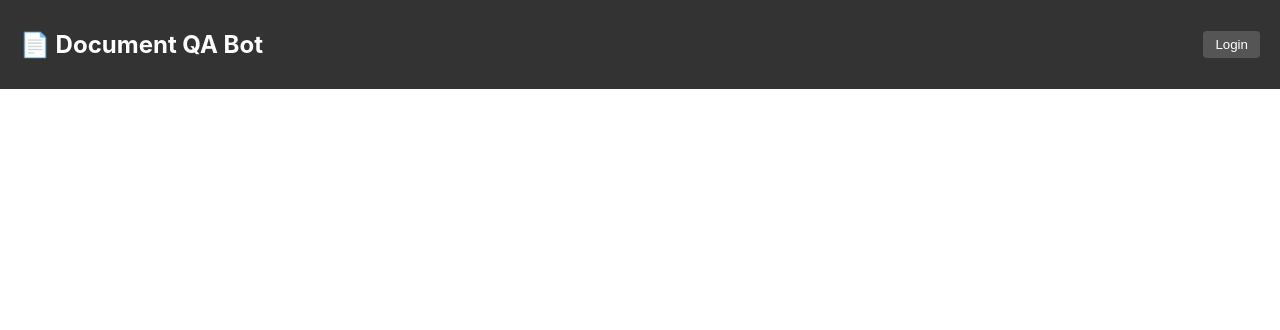
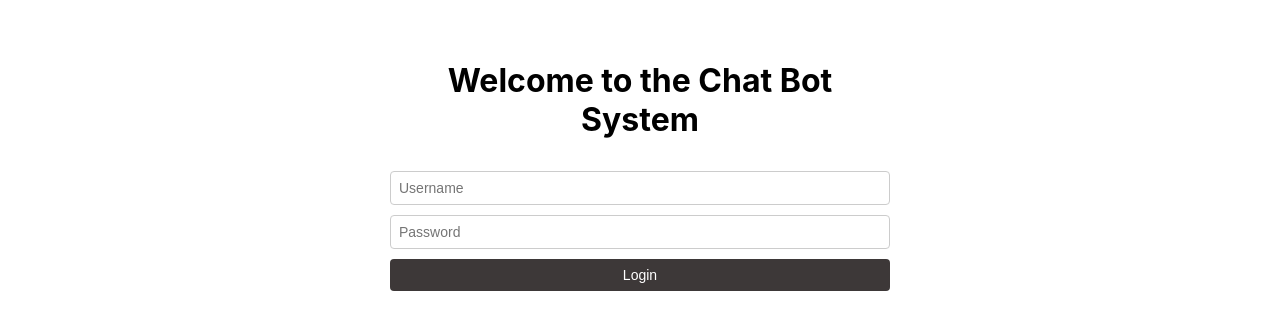
Before and after one commit to 1tongp/Document_QA_Bot, a React (Create React App) app in the folder document-qa-frontend/: page / in a window 1280 px wide. Shown: the top 330 px of the page. Built offline with nearby package versions, Linux system fonts and the light colour scheme; no server answers.

Commit message:
updated the db creation and login ui

```diff
--- a/document-qa-frontend/src/App.js
+++ b/document-qa-frontend/src/App.js
@@ -12,7 +12,6 @@ function App() {
   const [uploadedDocs, setUploadedDocs] = useState([]);
   const [isLoggedIn, setIsLoggedIn] = useState(false);
   const [user, setUser] = useState(null);
-  const [showLogin, setShowLogin] = useState(false);
 
   const MAX_MESSAGES = 12;
 
@@ -67,32 +66,28 @@ function App() {
     }
   };
 
-  console.log("App mounted with user:", user);
+  if (!isLoggedIn) {
+    return (
+      <div style={styles.loginContainer}>
+        <Login
+          onLogin={(userInfo) => {
+            setIsLoggedIn(true);
+            setUser(userInfo);
+          }}
+        />
+      </div>
+    );
+  }
+
   return (
     <>
       <header style={styles.header}>
         <h2>📄 Document QA Bot</h2>
-        {isLoggedIn ? (
         <div style={styles.profileIcon} onClick={() => window.location.href = '/profile'}>
           {user?.username?.charAt(0).toUpperCase() || 'U'}
         </div>
-        ) : (
-          <button onClick={() => setShowLogin(true)} style={styles.loginButton}>
-            Login
-          </button>
-        )}
       </header>
 
-      {!isLoggedIn && showLogin && (
-        <Login
-          onLogin={(userInfo) => {
-            setIsLoggedIn(true);
-            setUser(userInfo);
-            setShowLogin(false);
-          }}
-        />
-      )}
-      {isLoggedIn && (
       <MainLayout
         messages={chatHistory}
         onUpload={(file) => handlePDFUpload(file, user)}
@@ -100,7 +95,6 @@ function App() {
         uploadedDocs={uploadedDocs}
         user={user}
       />
-      )}
     </>
   );
 }
@@ -125,14 +119,13 @@ const styles = {
     cursor: 'pointer',
     fontSize: '18px',
   },
-  loginButton: {
-    backgroundColor: '#555',
-    color: '#fff',
-    padding: '6px 12px',
-    border: 'none',
-    borderRadius: '4px',
-    cursor: 'pointer',
-  }
+  loginContainer: {
+    padding: '40px',
+    textAlign: 'center',
+  },
+  title: {
+    marginBottom: '20px',
+  },
 };
 
 export default App;
--- a/document-qa-frontend/src/components/Authenication/Login.js
+++ b/document-qa-frontend/src/components/Authenication/Login.js
@@ -1,5 +1,6 @@
 import React, { useState } from 'react';
 import { login } from '../../services/api';
+import { Colors } from '../../Constants/Colors';
 
 function Login({ onLogin }) {
     const [username, setUsername] = useState('');
@@ -12,18 +13,19 @@ function Login({ onLogin }) {
             const res = await login(username, password);
             onLogin(res.data.user);
         } catch (err) {
-            setError(err.error || 'Login failed');
+            setError(err?.error || 'Login failed');
         }
     };
 
     return (
-        <form onSubmit={handleSubmit} style={{ marginBottom: '1rem' }}>
-            <h4>Login</h4>
+        <form onSubmit={handleSubmit} style={styles.form}>
+            <h1>Welcome to the Chat Bot System</h1>
             <input
                 type="text"
                 value={username}
                 onChange={(e) => setUsername(e.target.value)}
                 placeholder="Username"
+                style={styles.input}
                 required
             />
             <input
@@ -31,12 +33,44 @@ function Login({ onLogin }) {
                 value={password}
                 onChange={(e) => setPassword(e.target.value)}
                 placeholder="Password"
+                style={styles.input}
                 required
             />
-            <button type="submit">Login</button>
-            {error && <p style={{ color: 'red' }}>{error}</p>}
+            <button type="submit" style={styles.button}>Login</button>
+            {error && <p style={styles.error}>{error}</p>}
         </form>
     );
 }
 
+const styles = {
+    form: {
+        display: 'flex',
+        flexDirection: 'column',
+        gap: '10px',
+        width: '100%',
+        maxWidth: '500px',
+        margin: '0 auto',
+    },
+    input: {
+        padding: '8px',
+        fontSize: '14px',
+        border: '1px solid #ccc',
+        borderRadius: '4px',
+        flexGrow: 1,
+    },
+    button: {
+        padding: '8px 16px',
+        fontSize: '14px',
+        border: 'none',
+        backgroundColor: Colors.charcoal,
+        color: 'white',
+        borderRadius: '4px',
+        cursor: 'pointer',
+    },
+    error: {
+        color: 'red',
+        fontSize: '13px',
+    },
+};
+
 export default Login;
```
Also changed, not shown: 1 other file (tests, documents, lock files or other folders). Lines whose indentation alone changed are shown as unchanged.
